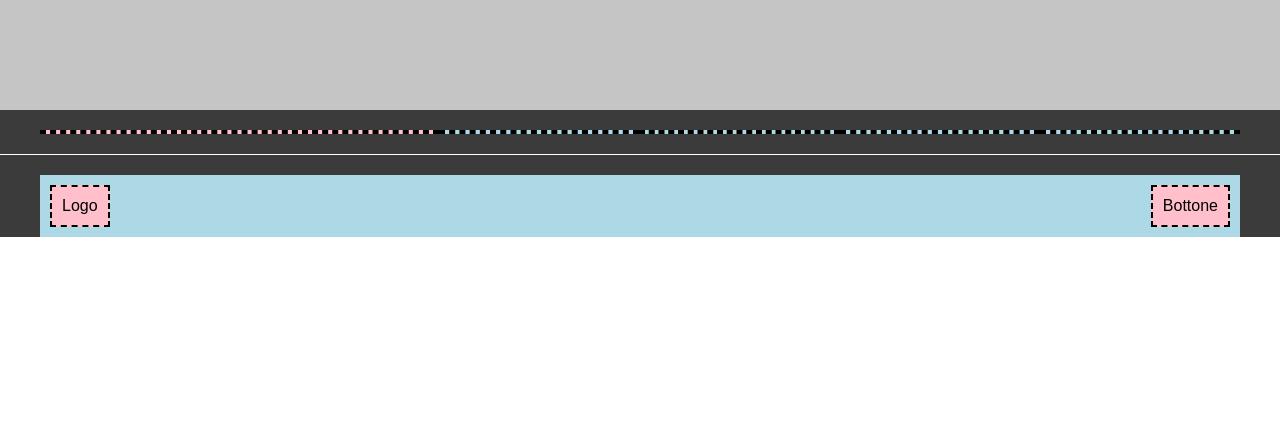
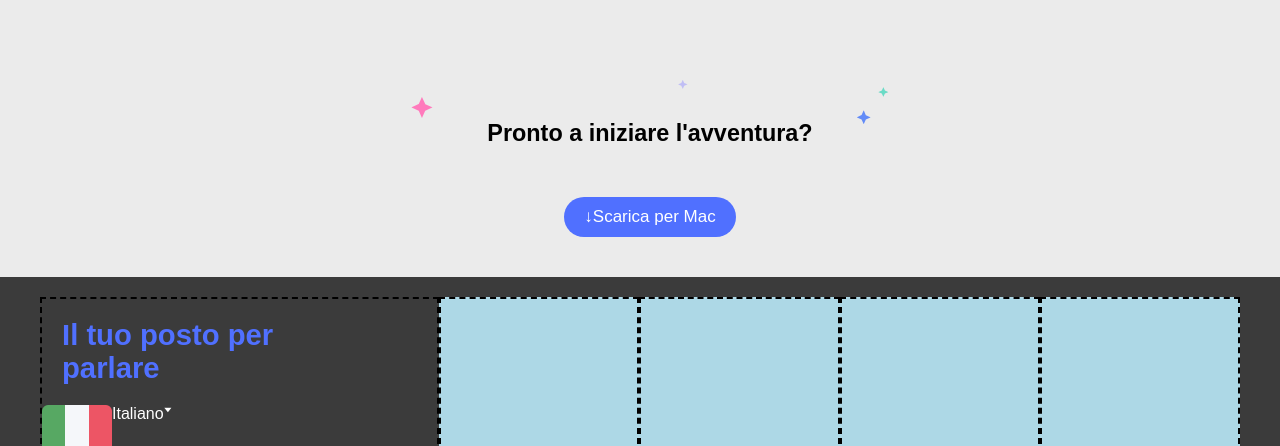
Before and after one commit to brian-tura/htmlcss-discord, a plain HTML site: page index.html in a window 1280 px wide. Shown: the part 2933-3379 px from the top of the page. Before the commit the page ends 3171 px from the top, so only its background shows below. Drawn offline with Linux system fonts and the light colour scheme.

Commit message:
[FEAT] Terminata sezione immagine grande

```diff
--- a/css/style.css
+++ b/css/style.css
@@ -23,11 +23,17 @@
     align-items: flex-start;
 }
 
+
 .al-items-center{
     align-items: center;
 }
 
 .txt-align-center{
+    text-align: center;
+}
+
+.txt-align-bot{
+    text-align: end;
     text-align: center;
 }
 
@@ -189,7 +195,42 @@ li{
     width: 85%;
 }
 
+.bg-img{
+    background-image: url(../img/stars.svg);
+    background-size: contain;
+    background-repeat: no-repeat;
+    height: 20%;
+    width: 40%;
+    font-size: 20px;
 
+}
+
+.btn-big-img{
+    background-color: rgb(80, 112, 255);
+    color: white;
+    font-size: 17px;
+    padding: 10px 20px;
+    margin: 10px auto;
+}
+
+/* Fine grande immagine */
+
+/* Inizio Footer prima parte */
+
+.h-600{
+    height: 600px;
+}
+
+.title-footer{
+    padding: 20px;
+    font-size: 25px;
+    max-width: 80%;
+    color: rgb(80, 112, 255);
+}
+
+.p-footer{
+
+}
 
 
 .main-col{
@@ -233,7 +274,7 @@ li{
 }
 
 .bg-grey{
-    background-color: rgb(197, 197, 197);
+    background-color: rgb(235, 235, 235);
 }
 
 .bg-green{
--- a/index.html
+++ b/index.html
@@ -5,6 +5,7 @@
     <meta name="viewport" content="width=device-width, initial-scale=1.0">
     <title>Discord-page</title>
     <link rel="stylesheet" href="./css/style.css">
+    <link rel="stylesheet" href="https://cdnjs.cloudflare.com/ajax/libs/font-awesome/6.7.2/css/all.min.css" integrity="sha512-Evv84Mr4kqVGRNSgIGL/F/aIDqQb7xQ2vcrdIwxfjThSH8CSR7PBEakCr51Ck+w+/U6swU2Im1vVX0SVk9ABhg==" crossorigin="anonymous" referrerpolicy="no-referrer" />
 </head>
 <body>
     <header>
@@ -118,7 +119,10 @@
                 <div>
                     <img class="big-img" src="./img/item4-big.svg" alt="">
                 </div>
-
+                <div class="txt-align-bot d-flex show-col bg-img">
+                    <h3 class="py-40">Pronto a iniziare l'avventura?</h3>
+                    <button class="btn-big-img">&#x2193;Scarica per Mac</button>
+                </div>
             </div>
         </div>
      </div>
@@ -126,12 +130,30 @@
 
     <!-- Footer -->
     <footer>
-
         <!-- 5 colonne -->
         <div class="bg-dark-grey">
             <div class="container">
                 <div class="d-flex main-col">
-                        <div class="h-600 bg-pink left-col border-black"></div>
+                        <div class="h-600 left-col border-black">
+                            <div class="title-footer">
+                                <h3>Il tuo posto per parlare</h3>
+                            </div>
+                            <div class="d-flex txt-color-white">
+                                <img src="./img/ita.png" alt="">
+                                <div>
+                                    <p>Italiano</p>
+                                </div>
+                                <div>
+                                    &#129171;
+                                </div>
+                            </div>
+                            <div class="txt-color-white">
+                                <i class="fa-brands fa-twitter"></i>
+                                <i class="fa-brands fa-instagram"></i>
+                                <i class="fa-brands fa-square-facebook"></i>
+                                <i class="fa-brands fa-youtube"></i>
+                            </div>
+                        </div>
                         <div class="h-600 bg-light-blue border-black other-col"></div>
                         <div class="h-600 bg-light-blue border-black other-col"></div>
                         <div class="h-600 bg-light-blue border-black other-col"></div>
```
